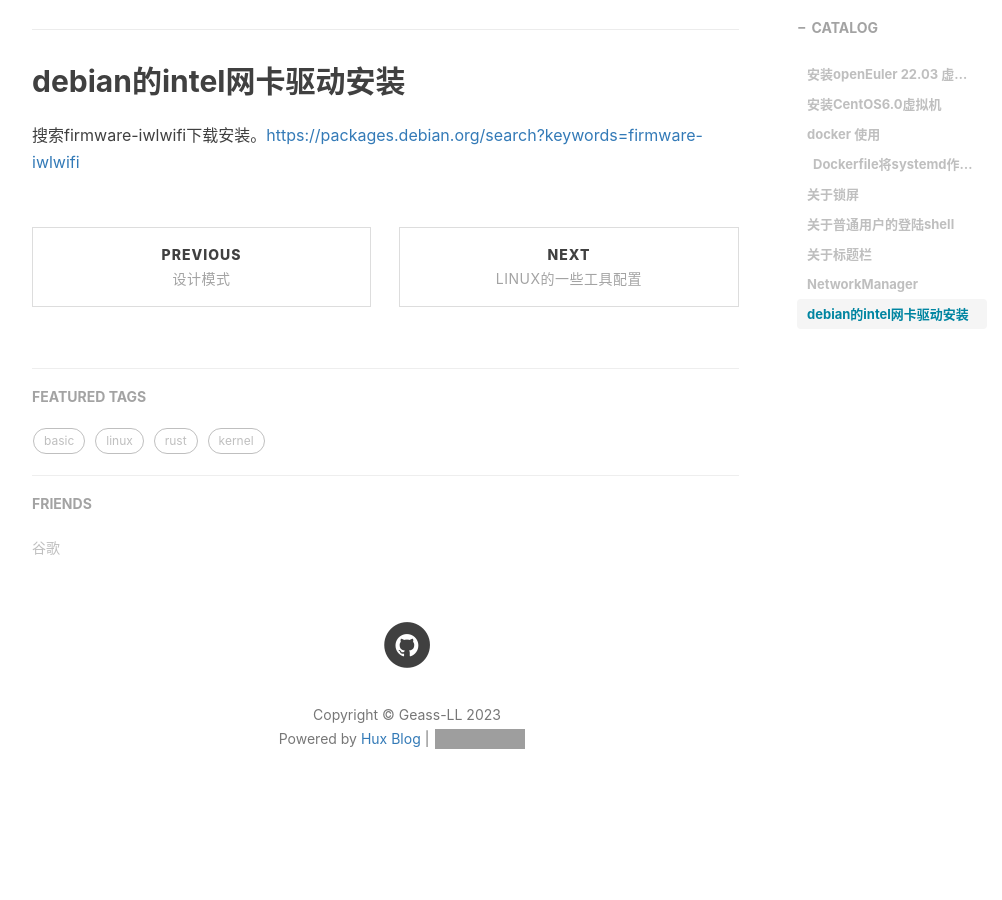
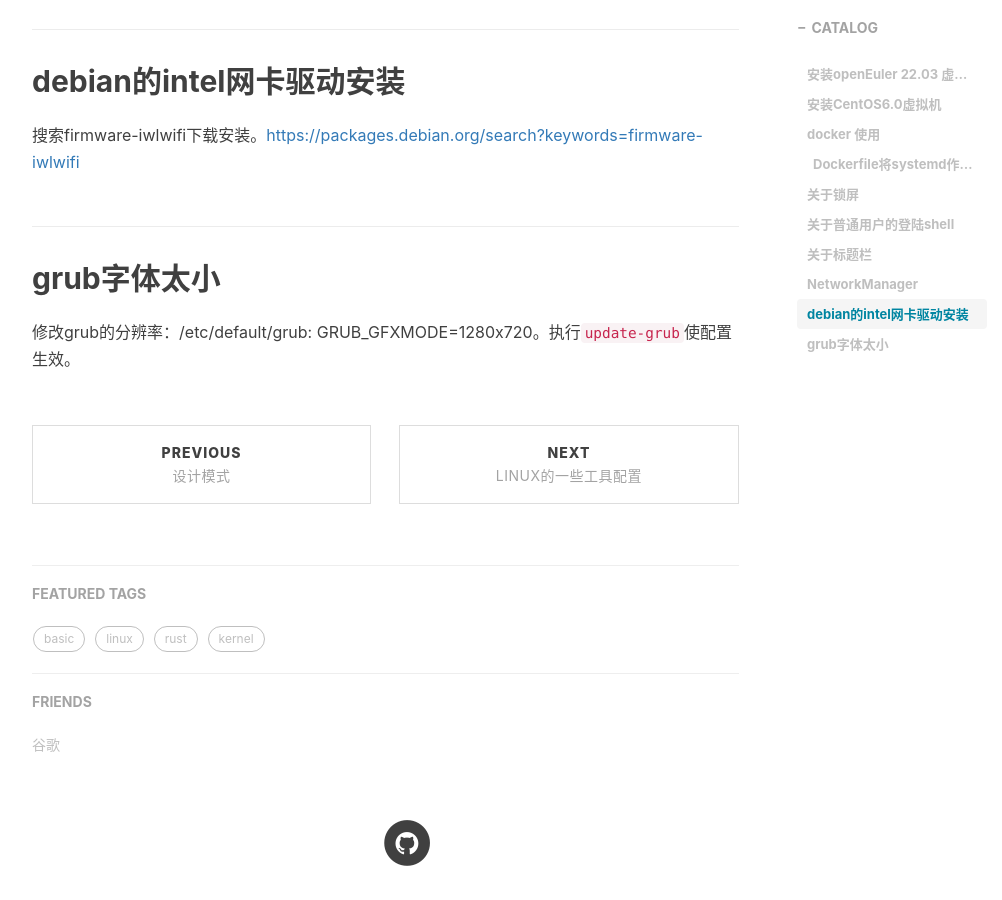
Before and after one commit to lclgo/lclgo.github.io, a Jekyll site: the page built from _posts/linux/2023-03-28-linux-basic.md, in a window 1280 px wide and 900 px high, scrolled down 2929 px. Shown: the whole window, without its empty margins (233-1235 px from the left). Built offline with Jekyll 4.4.1, drawn with Linux system fonts in a browser that asks for light colours; nearby versions of some CDN libraries; comment, search, counter and statistics services are not loaded; before the commit the page ends 3772 px from its top, so only the background shows below that; grey boxes are pictures that could not be loaded.

Commit message:
udptae grub

```diff
--- a/_posts/linux/2023-03-28-linux-basic.md
+++ b/_posts/linux/2023-03-28-linux-basic.md
@@ -102,3 +102,7 @@
 ## debian的intel网卡驱动安装
 
 搜索firmware-iwlwifi下载安装。<https://packages.debian.org/search?keywords=firmware-iwlwifi>
+
+## grub字体太小
+
+修改grub的分辨率：/etc/default/grub: GRUB_GFXMODE=1280x720。执行`update-grub`使配置生效。
```
